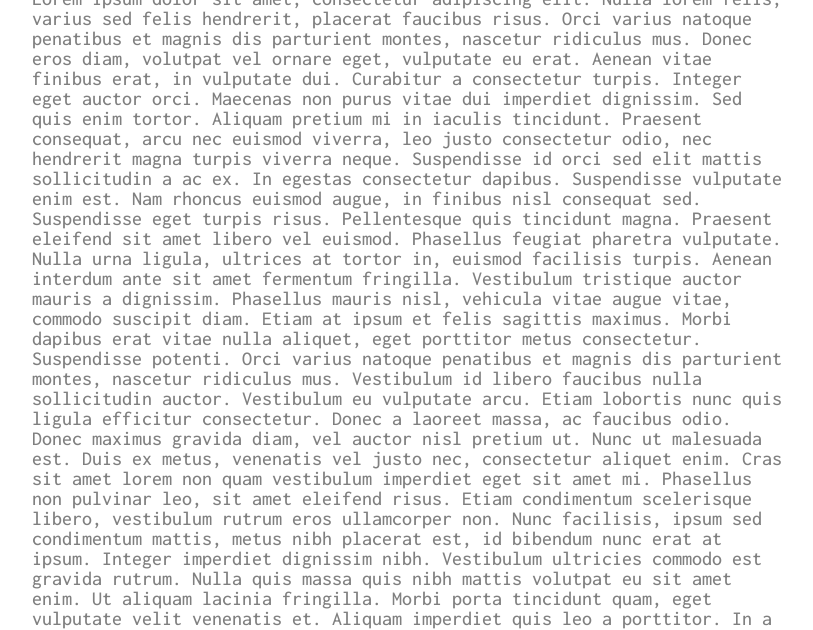
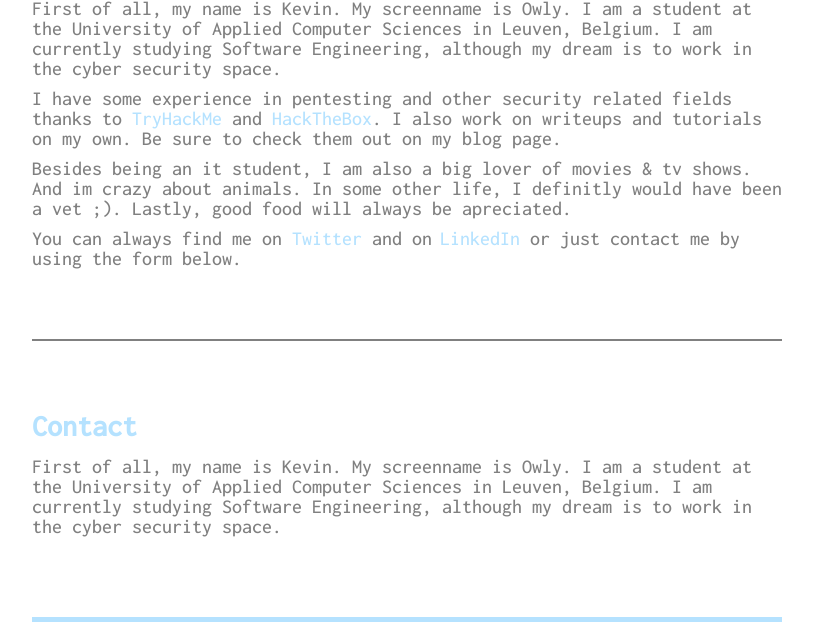
Before and after one commit to KevinDeVijlder/KevinDeVijlder.github.io, a website: page index.html in a window 1280 px wide. Shown: the part 601-1231 px from the top of the page, without its empty margins (233-1046 px from the left). Drawn offline with Linux system fonts and the light colour scheme.

Commit message:
added about me section

```diff
--- a/css/style.css
+++ b/css/style.css
@@ -119,7 +119,7 @@ main {
 
 /* Styling body text */
 h1 {
-  font-size: 25px;
+  font-size: 30px;
   font-weight: bold;
   color: #b5e2ff;
   font-weight: bold;
--- a/index.html
+++ b/index.html
@@ -47,7 +47,7 @@
 
           <!-- Right-aligned links -->
           <div class="topnav-right">
-            <a href="#search" class="topnava">About</a>
+            <a href="#about" class="topnava">About</a>
             <a href="/html/blog.html" class="topnava">Blog</a>
           </div>
         </div>
@@ -56,9 +56,10 @@
       <main>
         <h1>Welcome to owly's tree</h1>
         <p class="welcometext">
-          Welcome to my personal website! Here you can find my Blog (including
-          writeups), more information about me, some security related news and a
-          contact form. Enjoy!
+          Welcome to my personal website! Here you can find my
+          <a href="/html/blog.html" class="linkstyle">Blog</a>
+          (including writeups), more information about me, some security related
+          news and a contact form. Enjoy!
         </p>
 
         <hr
@@ -71,52 +72,50 @@
           "
         />
 
-        <h1>About me</h1>
+        <h1 id="about">About me</h1>
         <p class="aboutmetext">
-          Lorem ipsum dolor sit amet, consectetur adipiscing elit. Nulla lorem
-          felis, varius sed felis hendrerit, placerat faucibus risus. Orci
-          varius natoque penatibus et magnis dis parturient montes, nascetur
-          ridiculus mus. Donec eros diam, volutpat vel ornare eget, vulputate eu
-          erat. Aenean vitae finibus erat, in vulputate dui. Curabitur a
-          consectetur turpis. Integer eget auctor orci. Maecenas non purus vitae
-          dui imperdiet dignissim. Sed quis enim tortor. Aliquam pretium mi in
-          iaculis tincidunt. Praesent consequat, arcu nec euismod viverra, leo
-          justo consectetur odio, nec hendrerit magna turpis viverra neque.
-          Suspendisse id orci sed elit mattis sollicitudin a ac ex. In egestas
-          consectetur dapibus. Suspendisse vulputate enim est. Nam rhoncus
-          euismod augue, in finibus nisl consequat sed. Suspendisse eget turpis
-          risus. Pellentesque quis tincidunt magna. Praesent eleifend sit amet
-          libero vel euismod. Phasellus feugiat pharetra vulputate. Nulla urna
-          ligula, ultrices at tortor in, euismod facilisis turpis. Aenean
-          interdum ante sit amet fermentum fringilla. Vestibulum tristique
-          auctor mauris a dignissim. Phasellus mauris nisl, vehicula vitae augue
-          vitae, commodo suscipit diam. Etiam at ipsum et felis sagittis
-          maximus. Morbi dapibus erat vitae nulla aliquet, eget porttitor metus
-          consectetur. Suspendisse potenti. Orci varius natoque penatibus et
-          magnis dis parturient montes, nascetur ridiculus mus. Vestibulum id
-          libero faucibus nulla sollicitudin auctor. Vestibulum eu vulputate
-          arcu. Etiam lobortis nunc quis ligula efficitur consectetur. Donec a
-          laoreet massa, ac faucibus odio. Donec maximus gravida diam, vel
-          auctor nisl pretium ut. Nunc ut malesuada est. Duis ex metus,
-          venenatis vel justo nec, consectetur aliquet enim. Cras sit amet lorem
-          non quam vestibulum imperdiet eget sit amet mi. Phasellus non pulvinar
-          leo, sit amet eleifend risus. Etiam condimentum scelerisque libero,
-          vestibulum rutrum eros ullamcorper non. Nunc facilisis, ipsum sed
-          condimentum mattis, metus nibh placerat est, id bibendum nunc erat at
-          ipsum. Integer imperdiet dignissim nibh. Vestibulum ultricies commodo
-          est gravida rutrum. Nulla quis massa quis nibh mattis volutpat eu sit
-          amet enim. Ut aliquam lacinia fringilla. Morbi porta tincidunt quam,
-          eget vulputate velit venenatis et. Aliquam imperdiet quis leo a
-          porttitor. In a viverra lacus. Donec turpis tellus, gravida ut mollis
-          a, pellentesque mollis lorem. Pellentesque habitant morbi tristique
-          senectus et netus et malesuada fames ac turpis egestas. Mauris
-          vehicula mi enim, lobortis sollicitudin urna porttitor at. Nullam
-          feugiat accumsan elit, in posuere mauris malesuada sed. Praesent at
-          augue tellus. Etiam urna velit, consectetur vel faucibus sit amet,
-          semper nec ex. Nunc id leo sit amet eros fringilla tincidunt. Aenean
-          sit amet cursus arcu. In turpis lacus, suscipit a arcu non, elementum
-          suscipit lorem. Phasellus ut odio ac felis tristique ultricies eget in
-          felis.
+          First of all, my name is Kevin. My screenname is Owly. I am a student
+          at the University of Applied Computer Sciences in Leuven, Belgium. I
+          am currently studying Software Engineering, although my dream is to
+          work in the cyber security space.
+        </p>
+        <p class="aboutmetext">
+          I have some experience in pentesting and other security related fields
+          thanks to
+          <a href="https://tryhackme.com/p/Owly" class="linkstyle">TryHackMe</a>
+          and
+          <a href="https://app.hackthebox.com/home" class="linkstyle"
+            >HackTheBox</a
+          >. I also work on writeups and tutorials on my own. Be sure to check
+          them out on my blog page.
+        </p>
+        <p class="aboutmetext">
+          Besides being an it student, I am also a big lover of movies & tv shows.
+          And im crazy about animals. In some other life, I definitly would have
+          been a vet ;). Lastly, good food will always be apreciated.
+        </p>
+        <p class="aboutmetext">
+         You can always find me on <a href="https://twitter.com/KevinVijlder" class="linkstyle">Twitter</a>
+         and on<a href="https://www.linkedin.com/in/kevindevijlder/" class="linkstyle footerlink">LinkedIn</a>
+         or just contact me by using the form below.
+        </p>
+
+        <hr
+          class="line"
+          style="
+            height: 2px;
+            border-width: 0;
+            color: gray;
+            background-color: gray;
+          "
+        />
+
+        <h1 id="contact">Contact</h1>
+        <p class="aboutmetext">
+          First of all, my name is Kevin. My screenname is Owly. I am a student
+          at the University of Applied Computer Sciences in Leuven, Belgium. I
+          am currently studying Software Engineering, although my dream is to
+          work in the cyber security space.
         </p>
       </main>
 
```
